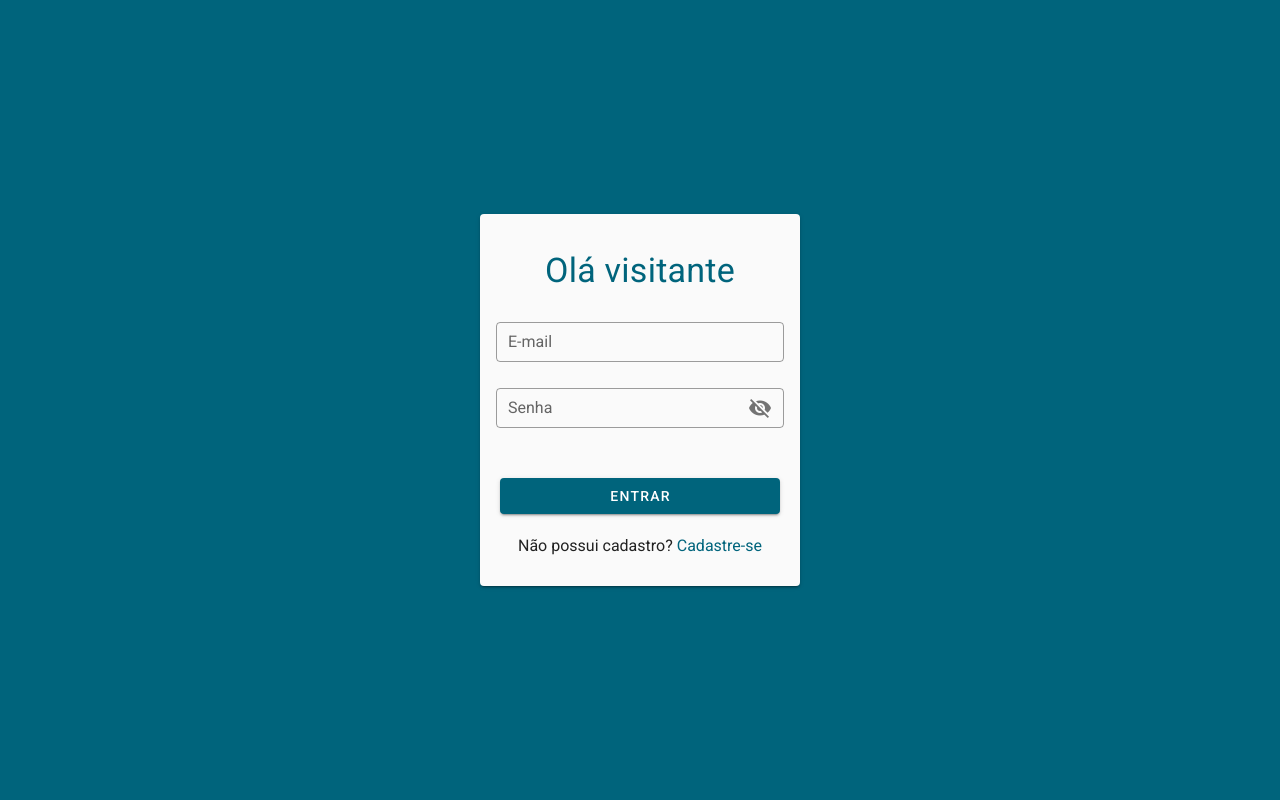
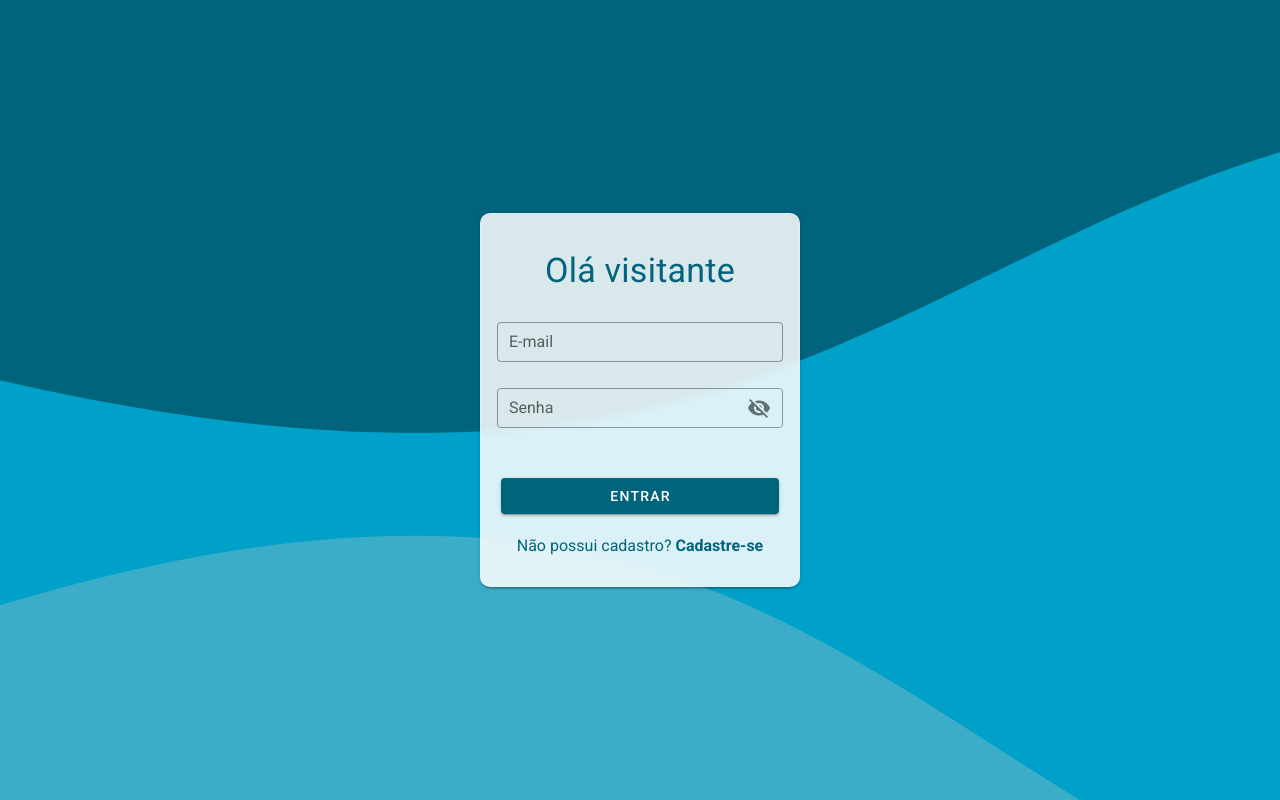
Before and after one commit to MateusRLima/user-simple-crud, a Vue app: page /#/login in a window 1280 px wide. Built offline with nearby package versions, Linux system fonts and the light colour scheme; no server answers; what vue-the-mask would draw is missing.

Commit message:
Background

```diff
--- a/src/App.vue
+++ b/src/App.vue
@@ -1,6 +1,6 @@
 <template>
-  <v-app>
-    <router-view/>
+  <v-app >
+    <router-view class="app"/>
   </v-app>
 </template>
 
--- a/src/components/LoginCard.vue
+++ b/src/components/LoginCard.vue
@@ -7,8 +7,8 @@
 			<v-form ref="loginForm" v-model="valido">
 				<v-text-field v-model="email" :rules="emailRegras" color="#00647C" outlined dense label="E-mail">
 				</v-text-field>
-				<v-text-field :append-icon="senhaEscondida ? 'mdi-eye' : 'mdi-eye-off'" v-model="senha" :rules="senhaRegras"
-					color="#00647C" outlined dense label="Senha" :type="senhaEscondida ? 'text' : 'password'"
+				<v-text-field :append-icon="senhaEscondida ? 'mdi-eye' : 'mdi-eye-off'" v-model="senha"
+					:rules="senhaRegras" color="#00647C" outlined dense label="Senha" :type="senhaEscondida ? 'text' : 'password'"
 					@click:append="senhaEscondida = !senhaEscondida">
 				</v-text-field>
 			</v-form>
@@ -74,7 +74,12 @@ export default {
 <style scoped lang="scss">
 .login-card {
 	width: 20rem;
-	background-color: #FAFAFA;
+	background: rgba(255, 255, 255, 0.85);
+	box-shadow: 0 8px 32px 0 rgba(31, 38, 135, 0.37);
+	backdrop-filter: blur(4px);
+	-webkit-backdrop-filter: blur(4px);
+	border-radius: 10px;
+	border: 1px solid rgba(255, 255, 255, 0.18);
 
 	.login-card-header {
 		color: #00647C;
@@ -86,9 +91,11 @@ export default {
 		flex-direction: column;
 		justify-content: center;
 		align-items: center;
+		color: #00647C;
 
 		.register-link {
 			color: #00647C;
+			font-weight: bold;
 
 			&:hover {
 				text-decoration: underline
--- a/src/components/RegisterCard.vue
+++ b/src/components/RegisterCard.vue
@@ -7,7 +7,7 @@
       <v-spacer></v-spacer>
     </v-card-title>
     <v-card-text>
-      <v-container>
+      <v-container class="px-0">
         <v-row>
           <v-col class="register-form-scroll">
             <p>Dados pessoais</p>
@@ -126,7 +126,12 @@ export default {
 <style scoped lang="scss">
 .register-card {
   width: 40rem;
-  background-color: #FAFAFA;
+  background: rgba(255, 255, 255, 0.85);
+	box-shadow: 0 8px 32px 0 rgba(31, 38, 135, 0.37);
+	backdrop-filter: blur(4px);
+	-webkit-backdrop-filter: blur(4px);
+	border-radius: 10px;
+	border: 1px solid rgba(255, 255, 255, 0.18);
 
   .register-card-header {
     text-align: center;
--- a/src/views/LoginView.vue
+++ b/src/views/LoginView.vue
@@ -25,11 +25,20 @@ export default {
 </script>
 
 <style>
+@keyframes bg {
+  100% {
+    background-size: 4000px 1000px;
+  }
+}
+
 .fullscreen-login {
   height: 100%;
   display: flex;
   justify-content: center;
   align-items: center;
-  background-color: #00647C;
+  background-image: url('@/assets/bg.svg');
+  background-size: 2000px 1000px;
+  background-position: -500px 0;
+  animation: bg 10s infinite alternate linear;
 }
 </style>
```
Also changed, not shown: src/assets/bg.svg (added).
